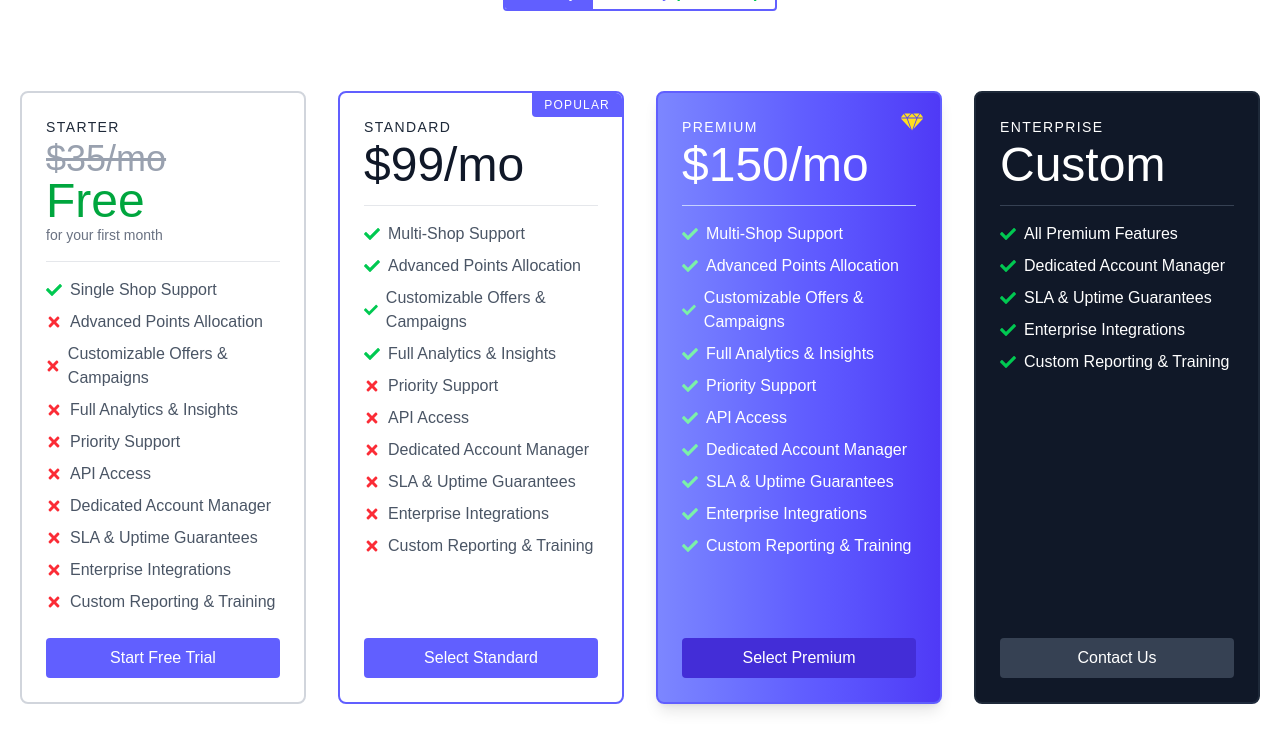
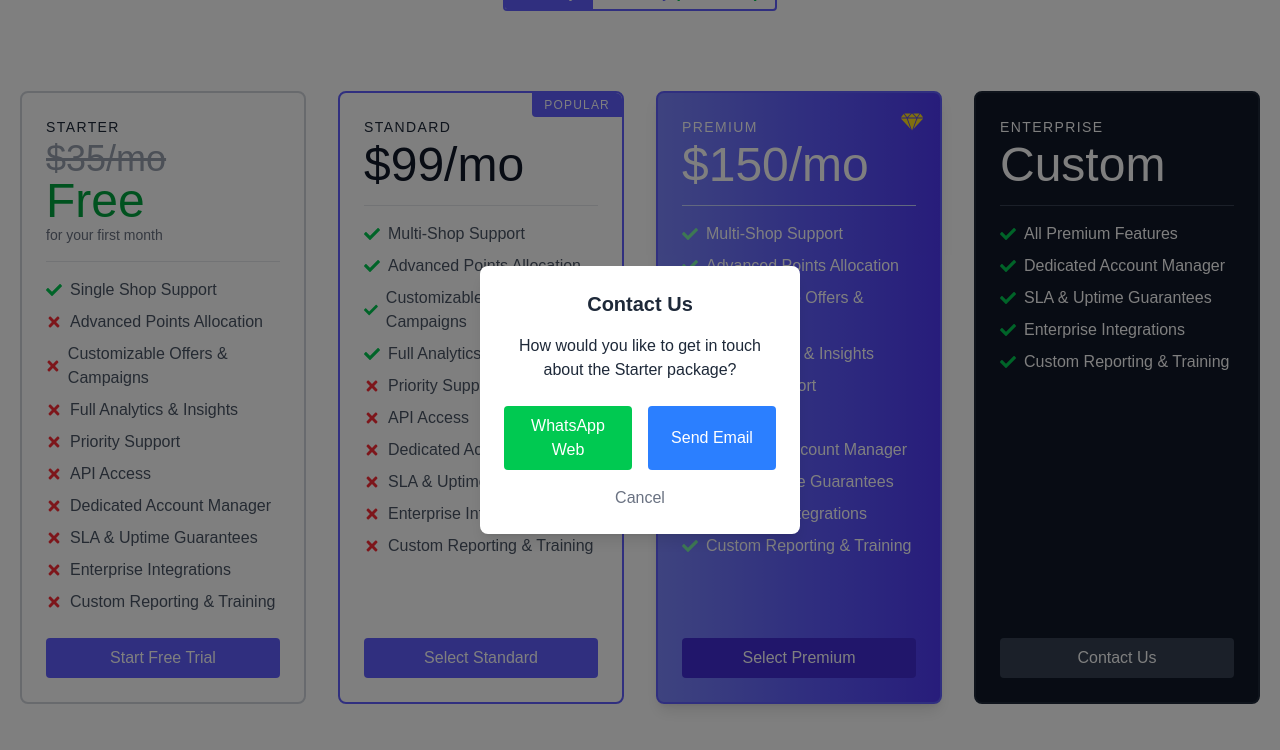
Before and after one commit to Mudinyika/zimora-site, a Next.js app: page /pricing in a window 1280 px wide. Both pictures are taken after a click on the button "Start Free Trial". Shown: the part 219-969 px from the top of the page. Built offline with nearby package versions, Linux system fonts and the light colour scheme.

Commit message:
Fix Pricing page: remove duplicate exports, clean modal logic, unify WhatsApp contact

```diff
--- a/src/app/pricing/page.tsx
+++ b/src/app/pricing/page.tsx
@@ -23,10 +23,13 @@ const PRICING = {
   premium: 150,
 };
 
+const WHATSAPP_NUMBER = "263719426867";
+
 export default function Pricing() {
   const [billingCycle, setBillingCycle] = useState<"monthly" | "annual">("monthly");
+  const [modalOpen, setModalOpen] = useState(false);
+  const [selectedPackage, setSelectedPackage] = useState("");
 
-  // helper to compute price based on billing cycle
   const getPrice = (base: number) => {
     if (billingCycle === "monthly") return `$${base}/mo`;
     const yearly = base * 12;
@@ -34,7 +37,6 @@ export default function Pricing() {
     return `$${discounted}/yr`;
   };
 
-  // helper to compute savings text
   const getSavings = (base: number) => {
     if (billingCycle === "annual" && base > 0) {
       const yearly = base * 12;
@@ -43,6 +45,31 @@ export default function Pricing() {
       return `Save $${save} annually!`;
     }
     return null;
+  };
+
+  const message = (pkg: string) =>
+    encodeURIComponent(`Hi, I'm interested in the ${pkg} package. Please send me more details.`);
+
+  const openWhatsApp = (pkg: string) => {
+    const isMobile = /iPhone|iPad|iPod|Android/i.test(navigator.userAgent);
+    if (isMobile) {
+      window.open(`https://wa.me/${WHATSAPP_NUMBER}?text=${message(pkg)}`, "_blank");
+    } else {
+      setSelectedPackage(pkg);
+      setModalOpen(true);
+    }
+  };
+
+  const handleWhatsApp = () => {
+    window.open(`https://wa.me/${WHATSAPP_NUMBER}?text=${message(selectedPackage)}`, "_blank");
+    setModalOpen(false);
+  };
+
+  const handleEmail = () => {
+    const subject = encodeURIComponent(`Interested in ${selectedPackage} package`);
+    const body = message(selectedPackage);
+    window.open(`mailto:youremail@example.com?subject=${subject}&body=${body}`, "_blank");
+    setModalOpen(false);
   };
 
   return (
@@ -101,11 +128,15 @@ export default function Pricing() {
                   </li>
                 ))}
               </ul>
-              <button className="mt-auto text-white bg-indigo-500 border-0 py-2 px-4 w-full hover:bg-indigo-600 rounded">
+              <button
+                onClick={() => openWhatsApp("Starter")}
+                className="mt-auto text-white bg-indigo-500 border-0 py-2 px-4 w-full hover:bg-indigo-600 rounded"
+              >
                 Start Free Trial
               </button>
             </div>
           </div>
+
           {/* Standard */}
           <div className="p-4 xl:w-1/4 md:w-1/2 w-full">
             <div className="h-full p-6 rounded-lg border-2 border-indigo-500 flex flex-col relative overflow-hidden">
@@ -131,7 +162,10 @@ export default function Pricing() {
                   </li>
                 ))}
               </ul>
-              <button className="mt-auto text-white bg-indigo-500 border-0 py-2 px-4 w-full hover:bg-indigo-600 rounded">
+              <button
+                onClick={() => openWhatsApp("Standard")}
+                className="mt-auto text-white bg-indigo-500 border-0 py-2 px-4 w-full hover:bg-indigo-600 rounded"
+              >
                 Select Standard
               </button>
             </div>
@@ -158,7 +192,10 @@ export default function Pricing() {
                   </li>
                 ))}
               </ul>
-              <button className="mt-auto text-white bg-indigo-700 border-0 py-2 px-4 w-full hover:bg-indigo-800 rounded">
+              <button
+                onClick={() => openWhatsApp("Premium")}
+                className="mt-auto text-white bg-indigo-700 border-0 py-2 px-4 w-full hover:bg-indigo-800 rounded"
+              >
                 Select Premium
               </button>
             </div>
@@ -188,13 +225,48 @@ export default function Pricing() {
                   <FaCheck className="text-green-500 mr-2" /> Custom Reporting & Training
                 </li>
               </ul>
-              <button className="mt-auto text-white bg-gray-700 border-0 py-2 px-4 w-full hover:bg-gray-800 rounded">
+              <button
+                onClick={() => openWhatsApp("Enterprise")}
+                className="mt-auto text-white bg-gray-700 border-0 py-2 px-4 w-full hover:bg-gray-800 rounded"
+              >
                 Contact Us
               </button>
             </div>
           </div>
         </div>
       </div>
+
+      {/* Modal */}
+      {modalOpen && (
+        <div className="fixed inset-0 z-50 flex items-center justify-center bg-black/50">
+          <div className="bg-white rounded-lg shadow-lg w-80 p-6 text-center">
+            <h2 className="text-xl font-bold mb-4">Contact Us</h2>
+            <p className="mb-6">
+              How would you like to get in touch about the {selectedPackage} package?
+            </p>
+            <div className="flex justify-between gap-4">
+              <button
+                onClick={handleWhatsApp}
+                className="flex-1 bg-green-500 text-white py-2 px-4 rounded hover:bg-green-600"
+              >
+                WhatsApp Web
+              </button>
+              <button
+                onClick={handleEmail}
+                className="flex-1 bg-blue-500 text-white py-2 px-4 rounded hover:bg-blue-600"
+              >
+                Send Email
+              </button>
+            </div>
+            <button
+              onClick={() => setModalOpen(false)}
+              className="mt-4 text-gray-500 hover:text-gray-700"
+            >
+              Cancel
+            </button>
+          </div>
+        </div>
+      )}
     </section>
   );
 }
```
